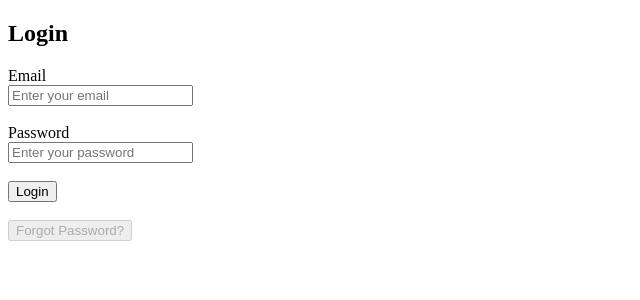
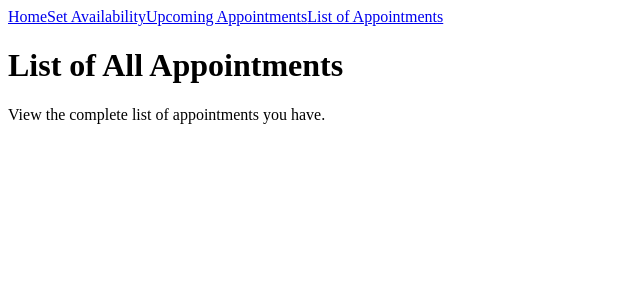
Before and after one commit to argjirashala/FullStack_Project, a React (Vite) app in the folder patient-management/: page /doctor/list-of-appointments in a window 1280 px wide. Before the commit this address led to /login. Shown: the top 300 px of the page, without its empty margins (0-640 px from the left). Built offline with nearby package versions, Linux system fonts and the light colour scheme; no server answers.

Commit message:
simple doctor UI(view)

```diff
--- a/patient-management/src/App.jsx
+++ b/patient-management/src/App.jsx
@@ -7,6 +7,7 @@ import Login from "./components/Login/Login";
 import Register from "./components/Register/Register";
 import PatientView from "./components/Patient/PatientView";
 import DoctorLogin from "./components/Login/DoctorLogin";
+import DoctorView from "./components/Doctor/DoctorView";
 
 const App = () => {
   const [user, setUser] = useState(null);
@@ -59,6 +60,7 @@ const App = () => {
         />
         <Route path="*" element={<Navigate to="/login" />} />
         <Route path="/doctor-login" element={<DoctorLogin />} />
+        <Route path="/doctor/*" element={<DoctorView />} /> {/* DoctorView */}
       </Routes>
     </div>
   );
--- /dev/null
+++ b/patient-management/src/components/Doctor/Availability.jsx
@@ -0,0 +1,10 @@
+const SetAvailability = () => {
+  return (
+    <div>
+      <h1>Set Availability</h1>
+      <p>Here, you can set your working hours and availability.</p>
+    </div>
+  );
+};
+
+export default SetAvailability;
--- /dev/null
+++ b/patient-management/src/components/Doctor/DoctorView.jsx
@@ -0,0 +1,29 @@
+import { Link, Routes, Route } from "react-router-dom";
+import Home from "./Home";
+import SetAvailability from "./Availability";
+import UpcomingAppointments from "./UpcomingAppointments";
+import ListOfAppointments from "./ListOfAppointments";
+
+const DoctorView = () => {
+  return (
+    <div>
+      <nav>
+        <Link to="/doctor/home">Home</Link>
+        <Link to="/doctor/set-availability">Set Availability</Link>
+        <Link to="/doctor/upcoming-appointments">Upcoming Appointments</Link>
+        <Link to="/doctor/list-of-appointments">List of Appointments</Link>
+      </nav>
+
+      <div>
+        <Routes>
+          <Route path="home" element={<Home />} />
+          <Route path="set-availability" element={<SetAvailability />} />
+          <Route path="upcoming-appointments" element={<UpcomingAppointments />} />
+          <Route path="list-of-appointments" element={<ListOfAppointments />} />
+        </Routes>
+      </div>
+    </div>
+  );
+};
+
+export default DoctorView;
--- /dev/null
+++ b/patient-management/src/components/Doctor/Home.jsx
@@ -0,0 +1,10 @@
+const Home = () => {
+  return (
+    <div>
+      <h1>Welcome to your Dashboard</h1>
+      <p>Manage your appointments and availability from here.</p>
+    </div>
+  );
+};
+
+export default Home;
--- /dev/null
+++ b/patient-management/src/components/Doctor/ListOfAppointments.jsx
@@ -0,0 +1,10 @@
+const ListOfAppointments = () => {
+  return (
+    <div>
+      <h1>List of All Appointments</h1>
+      <p>View the complete list of appointments you have.</p>
+    </div>
+  );
+};
+
+export default ListOfAppointments;
--- /dev/null
+++ b/patient-management/src/components/Doctor/UpcomingAppointments.jsx
@@ -0,0 +1,10 @@
+const UpcomingAppointments = () => {
+  return (
+    <div>
+      <h1>Upcoming Appointments</h1>
+      <p>View the list of your upcoming appointments.</p>
+    </div>
+  );
+};
+
+export default UpcomingAppointments;
```
